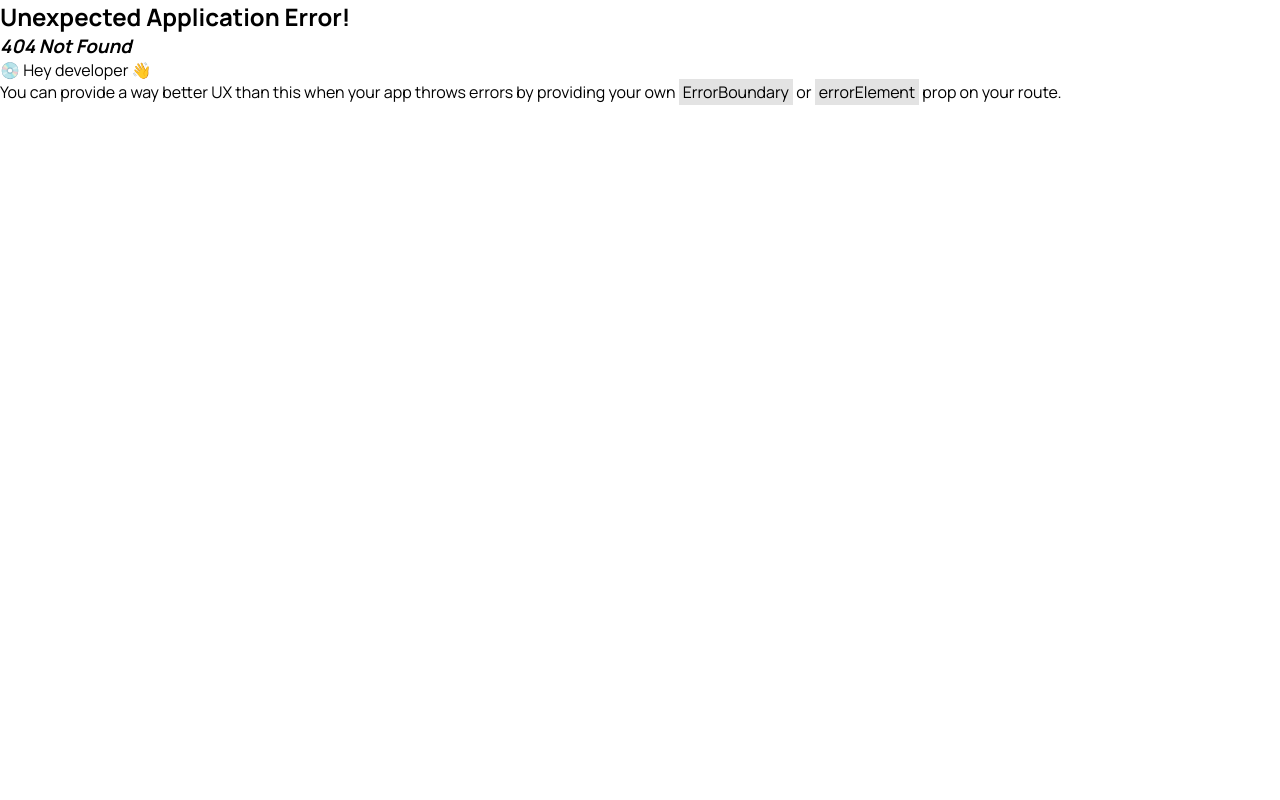
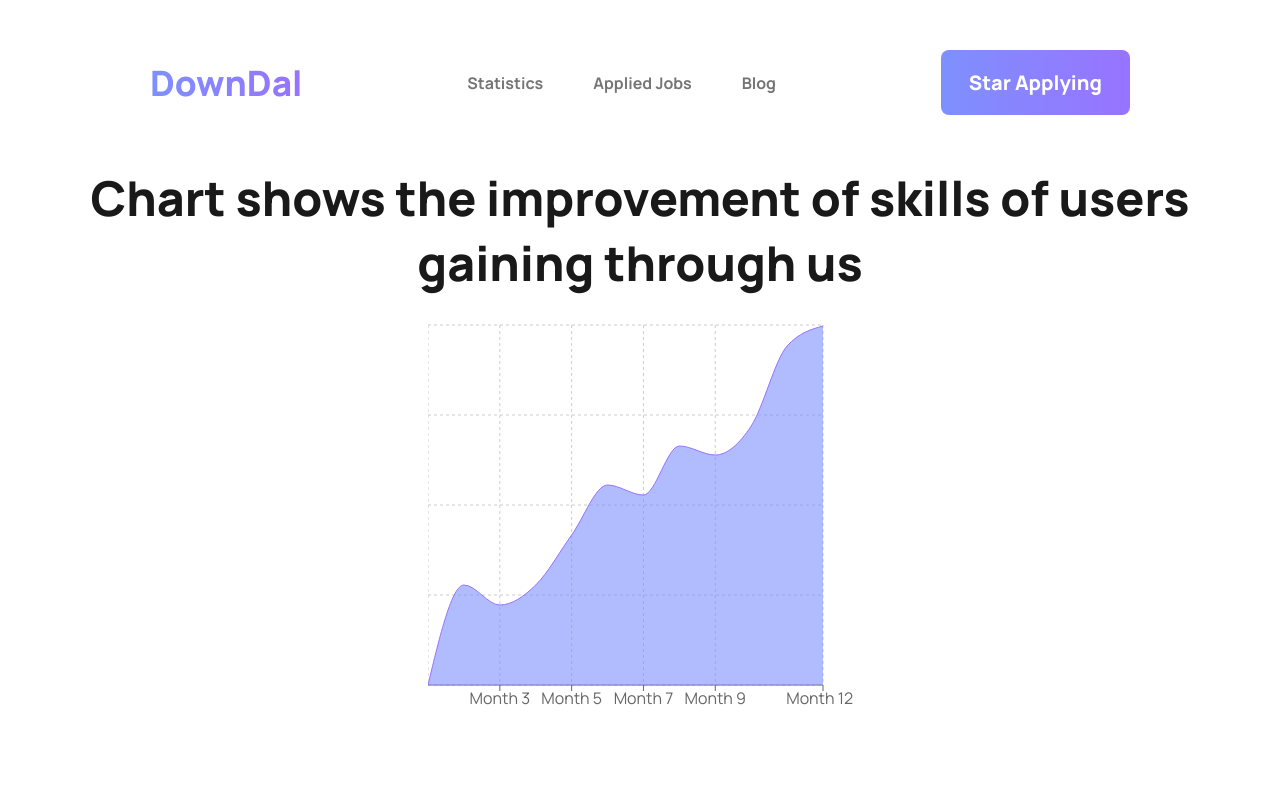
Before and after one commit to noushadzaman/downdal, a React (Vite) app: page /statistics in a window 1280 px wide. Before the commit this address had no page. Shown: the top 800 px of the page. Built offline with nearby package versions, Linux system fonts and the light colour scheme.

Commit message:
rechart added

```diff
--- a/package.json
+++ b/package.json
@@ -15,6 +15,7 @@
     "react": "^18.2.0",
     "react-dom": "^18.2.0",
     "react-router-dom": "^6.15.0",
+    "recharts": "^2.8.0",
     "sort-by": "^1.2.0"
   },
   "devDependencies": {
--- a/src/components/Footer/Footer.jsx
+++ b/src/components/Footer/Footer.jsx
@@ -6,7 +6,7 @@ const Footer = () => {
         <footer>
             <div className='footer-first-part'>
                 <div>
-                    <h2>CareerHub</h2>
+                    <h2>DownDal</h2>
                     <h5>Unlock your career potential with us,<br></br> a trusted job company like Toptal. We match top talent<br></br> with exceptional opportunities, ensuring your success in <br></br>the ever-evolving job market. Join us for a brighter future.</h5>
                     <img src='public/images/Icons/Group 9969.png' alt="" />
                 </div>
--- a/src/components/Header/Header.css
+++ b/src/components/Header/Header.css
@@ -12,23 +12,24 @@ nav {
 }
 
 .nav-home-btn {
-    color: #1A1919;
-    font-size: 32px;
+    background: linear-gradient(90deg, #7E90FE 0%, #9873FF 100%);
+    background-clip: text;
+    -webkit-background-clip: text;
+    -webkit-text-fill-color: transparent;
+    font-size: 35px;
     font-weight: 800;
     line-height: normal;
     text-decoration: none;
 }
 
 .nav-btn {
+    color: #757575;
     font-family: Manrope;
     font-size: 16px;
     font-style: normal;
     font-weight: 700;
     line-height: normal;
-    background: linear-gradient(90deg, #7E90FE 0%, #9873FF 100%);
-    background-clip: text;
-    -webkit-background-clip: text;
-    -webkit-text-fill-color: transparent;
+    text-decoration: none;
 }
 
 .nav-apply-btn {
@@ -57,6 +58,7 @@ nav {
         padding-right: 150px;
     }
 }
+
 @media only screen and (min-width: 1501px) {
     nav {
         padding-left: 300px;
--- a/src/components/Header/Header.jsx
+++ b/src/components/Header/Header.jsx
@@ -5,7 +5,7 @@ import { Link } from 'react-router-dom';
 const Header = () => {
     return (
         <nav>
-            <Link className='nav-home-btn' to="/">CareerHub</Link>
+            <Link className='nav-home-btn' to="/">DownDal</Link>
             <div className='nav-btn-group'>
                 <Link className='nav-btn' to="/statistics">Statistics</Link>
                 <Link className='nav-btn' to="/jobs">Applied Jobs</Link>
--- a/src/components/JobDetail/JobDetail.css
+++ b/src/components/JobDetail/JobDetail.css
@@ -39,6 +39,14 @@
     }
 }
 
+@media only screen and (min-width: 601px) and (max-width: 899px) {
+    .job-details-section {
+        margin-left: 80px;
+        margin-right: 80px;
+    }
+
+}
+
 @media only screen and (min-width: 900px) and (max-width: 1500px) {
     .job-details-section {
         margin-left: 150px;
--- a/src/components/JobDetail/JobDetail.jsx
+++ b/src/components/JobDetail/JobDetail.jsx
@@ -1,4 +1,4 @@
-import React, { useEffect, useState } from 'react';
+import React from 'react';
 import { useLoaderData } from 'react-router-dom';
 import './JobDetail.css';
 
--- a/src/components/Main/Main.jsx
+++ b/src/components/Main/Main.jsx
@@ -1,7 +1,7 @@
 import React from 'react';
 import Header from '../Header/Header';
+import { Outlet } from 'react-router-dom';
 import Footer from '../Footer/Footer';
-import { Outlet } from 'react-router-dom';
 
 const Main = () => {
     return (
--- /dev/null
+++ b/src/components/Statistics/Statistics.jsx
@@ -0,0 +1,85 @@
+import React from 'react';
+import {
+    AreaChart,
+    Area,
+    XAxis,
+    CartesianGrid,
+    Tooltip
+} from "recharts";
+
+const data = [
+    {
+        name: "Month 1",
+        uv: 0,
+    },
+    {
+        name: "Month 2",
+        uv: 1000,
+    },
+    {
+        name: "Month 3",
+        uv: 800,
+    },
+    {
+        name: "Month 4",
+        uv: 1000,
+    },
+    {
+        name: "Month 5",
+        uv: 1500,
+    },
+    {
+        name: "Month 6",
+        uv: 2000,
+    },
+    {
+        name: "Month 7",
+        uv: 1900,
+    },
+    {
+        name: "Month 8",
+        uv: 2390,
+    },
+    {
+        name: "Month 9",
+        uv: 2300,
+    },
+    {
+        name: "Month 10",
+        uv: 2590,
+    },
+    {
+        name: "Month 11",
+        uv: 3390,
+    },
+    {
+        name: "Month 12",
+        uv: 3590,
+    }
+];
+
+const Statistics = () => {
+    return (
+        <div style={{marginBottom: '150px'}}>
+            <h2 className='section-title'>Chart shows the improvement of skills of users gaining through us</h2>
+            <AreaChart style={{marginRight: 'auto', marginLeft: 'auto'}}
+                width={425}
+                height={400}
+                data={data}
+                margin={{
+                    top: 10,
+                    right: 30,
+                    left: 0,
+                    bottom: 0
+                }}
+            >
+                <CartesianGrid strokeDasharray="3 3" />
+                <XAxis dataKey="name" />
+                <Tooltip />
+                <Area type="monotone" dataKey="uv" stroke="#9873FF" fill="#7E90FE" />
+            </AreaChart>
+        </div>
+    );
+};
+
+export default Statistics;
--- a/src/main.jsx
+++ b/src/main.jsx
@@ -1,6 +1,5 @@
 import React from 'react'
 import ReactDOM from 'react-dom/client'
-// import App from './App.jsx'
 import './index.css';
 import {
   createBrowserRouter,
@@ -9,6 +8,7 @@ import {
 import Main from './components/Main/Main.jsx';
 import Home from './components/Home/Home';
 import JobDetail from './components/JobDetail/JobDetail';
+import Statistics from './components/Statistics/Statistics';
 
 const router = createBrowserRouter([
   {
@@ -23,6 +23,10 @@ const router = createBrowserRouter([
         path: 'Job/:jobId',
         element: <JobDetail></JobDetail>,
         loader: ({ params }) => fetch(`../../../public/Json/Job${params.jobId}.json`)
+      },
+      {
+        path: 'statistics',
+        element: <Statistics></Statistics>
       }
     ]
   },
```
Also changed, not shown: 1 other file (tests, documents, lock files or other folders).
